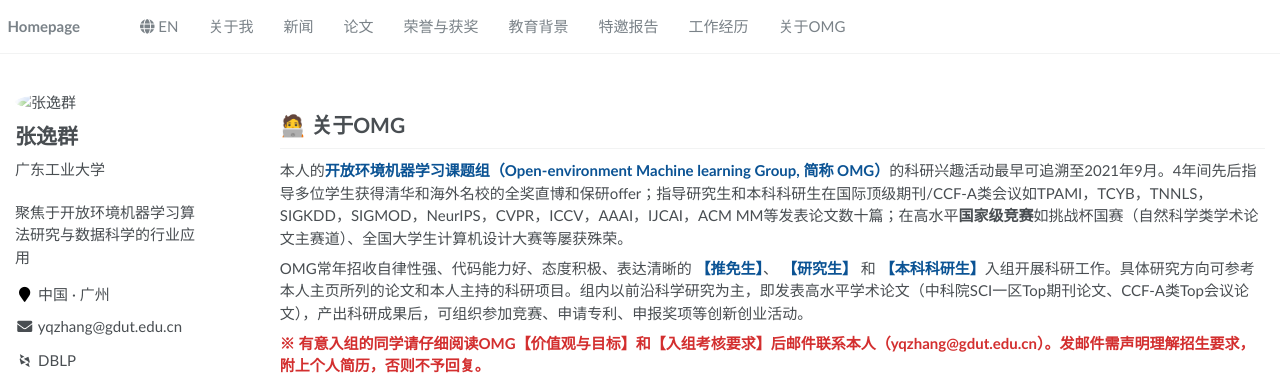
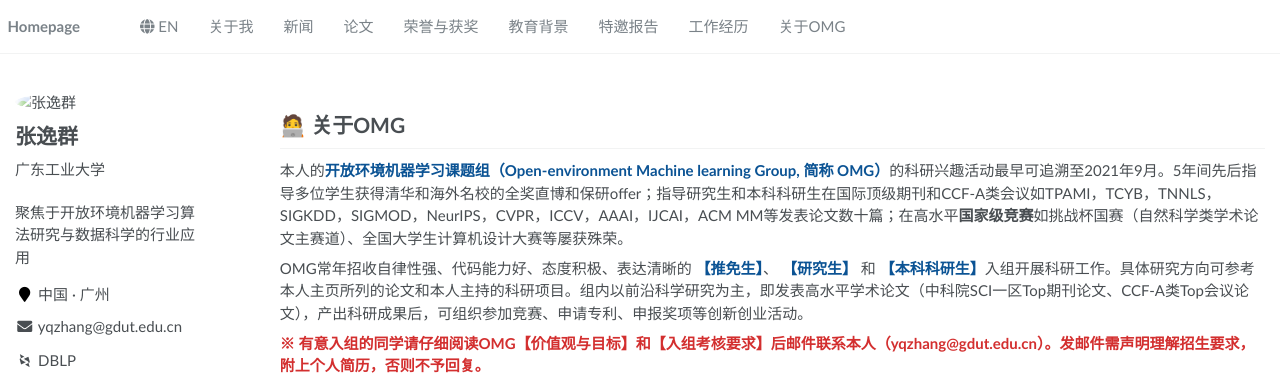
Before and after one commit to yqzhang-Zz/zh-OMG, a Jekyll site: the page built from _pages/about.md, in a window 1280 px wide and 900 px high. Shown: the top 375 px of the window. Built offline with Jekyll 4.4.1, drawn with Linux system fonts in a browser that asks for light colours; some web fonts are replaced.

Commit message:
Update about.md

```diff
--- a/_pages/about.md
+++ b/_pages/about.md
@@ -20,7 +20,7 @@ redirect_from:
 
 # 🧑‍💻 关于OMG
 
-本人的<span style="color: #0b5394; font-weight: bold;">开放环境机器学习课题组（Open-environment Machine learning Group, 简称 OMG）</span>的科研兴趣活动最早可追溯至2021年9月。4年间先后指导多位学生获得清华和海外名校的全奖直博和保研offer；指导研究生和本科科研生在国际顶级期刊/CCF-A类会议如TPAMI，TCYB，TNNLS，SIGKDD，SIGMOD，NeurIPS，CVPR，ICCV，AAAI，IJCAI，ACM MM等发表论文数十篇；在高水平**国家级竞赛**如挑战杯国赛（自然科学类学术论文主赛道）、全国大学生计算机设计大赛等屡获殊荣。
+本人的<span style="color: #0b5394; font-weight: bold;">开放环境机器学习课题组（Open-environment Machine learning Group, 简称 OMG）</span>的科研兴趣活动最早可追溯至2021年9月。5年间先后指导多位学生获得清华和海外名校的全奖直博和保研offer；指导研究生和本科科研生在国际顶级期刊和CCF-A类会议如TPAMI，TCYB，TNNLS，SIGKDD，SIGMOD，NeurIPS，CVPR，ICCV，AAAI，IJCAI，ACM MM等发表论文数十篇；在高水平**国家级竞赛**如挑战杯国赛（自然科学类学术论文主赛道）、全国大学生计算机设计大赛等屡获殊荣。
 
 OMG常年招收自律性强、代码能力好、态度积极、表达清晰的
 <span style="color: #0b5394; font-weight: bold;">【推免生】</span>、
```
